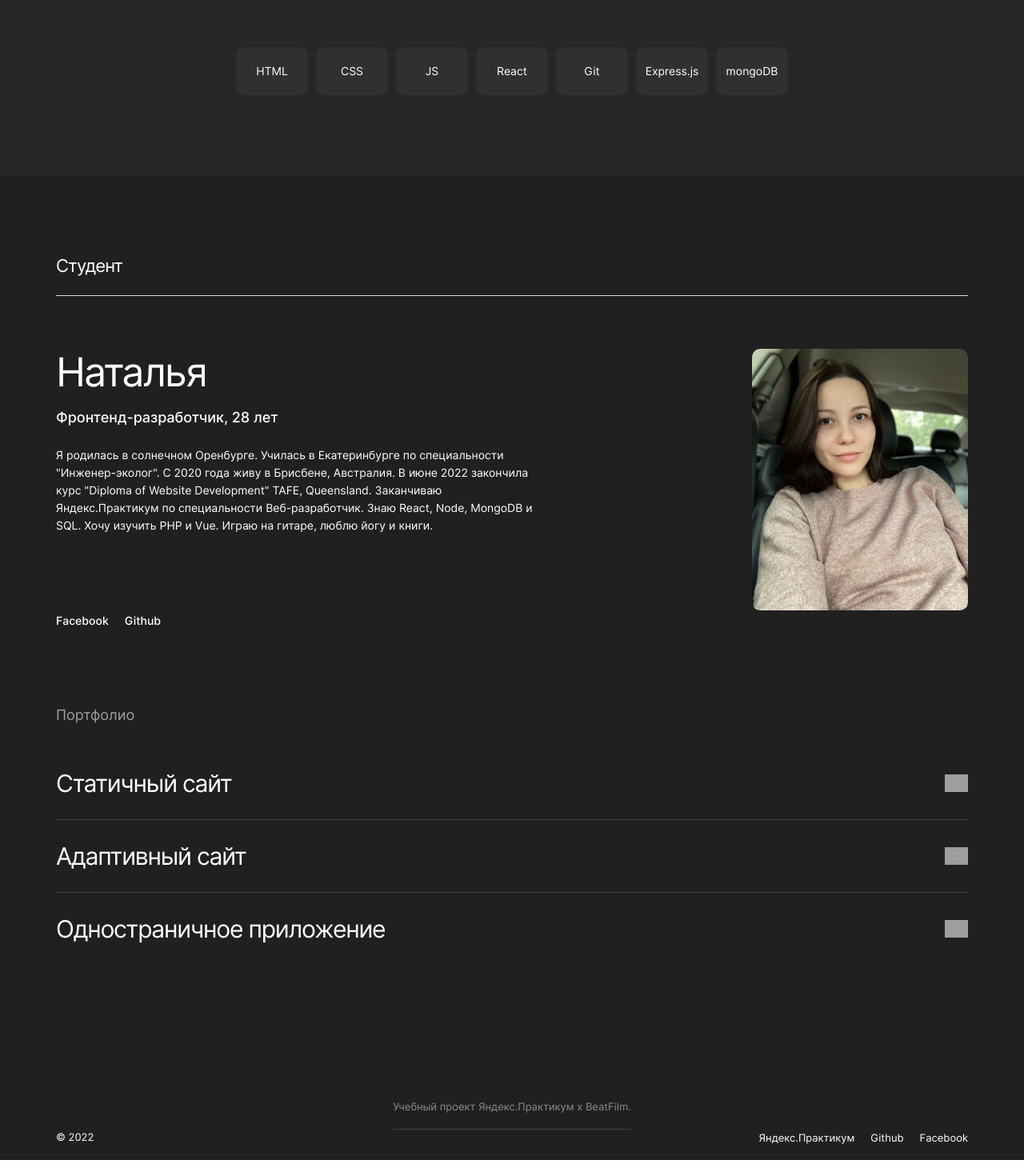
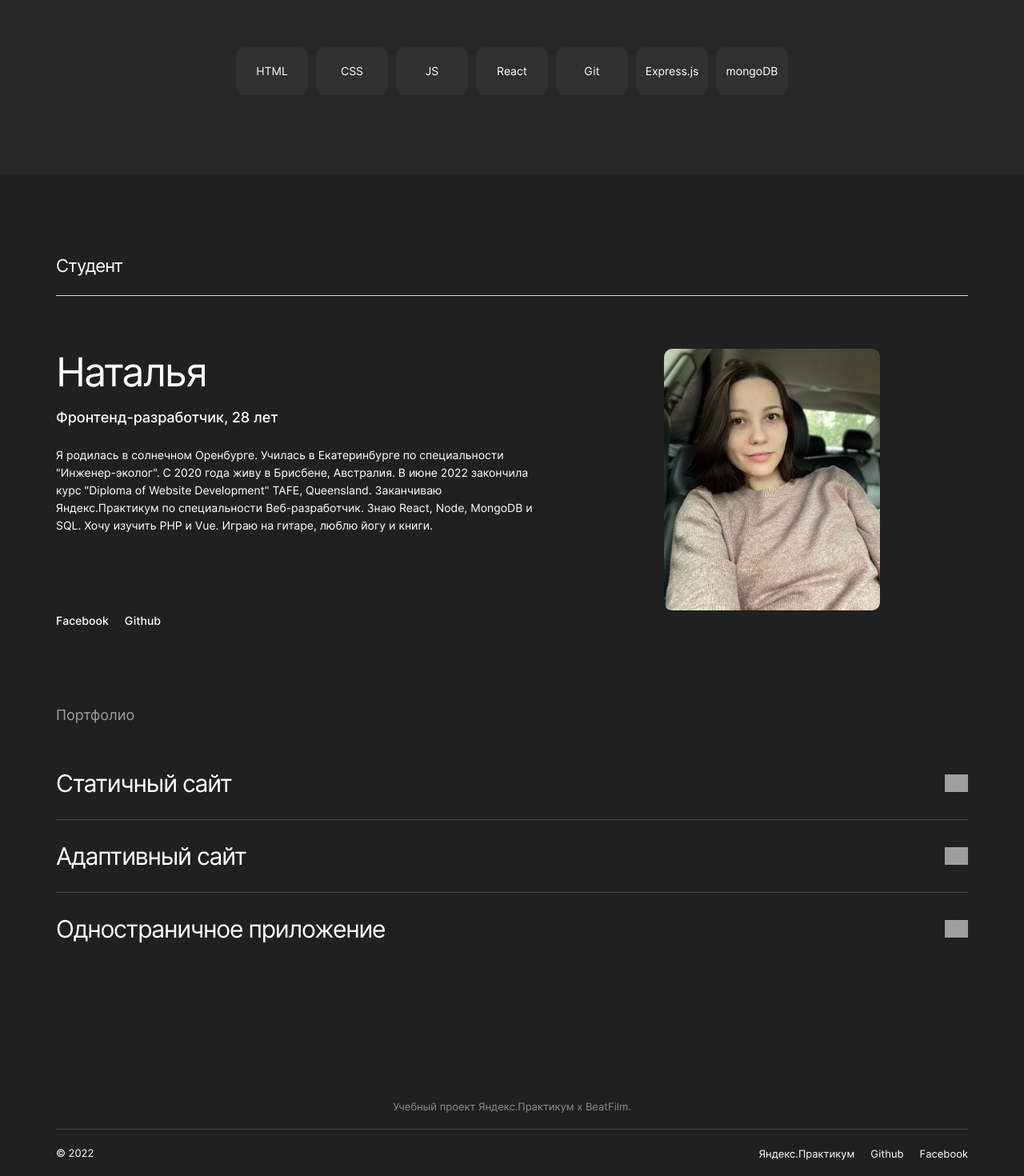
Before and after one commit to NLinkova/movies-explorer-frontend, a React (Create React App) app: page / in a window 1280 px wide. Shown: the part 1718-3188 px from the top of the page at 80% size. Built offline with nearby package versions, Linux system fonts and the light colour scheme; grey boxes are pictures that could not be loaded.

Commit message:
main done.without horiz scroll

```diff
--- a/src/components/AboutMe/AboutMe.css
+++ b/src/components/AboutMe/AboutMe.css
@@ -8,14 +8,19 @@
 .about-me__cover {
   display: flex;
   column-gap: 50px;
+  padding: 0;
+  margin: 0;
+
 }
 
 .about-me__wrapper {
   display: flex;
   flex-direction: column;
   flex-wrap: nowrap;
-  width: 100%;
+  max-width: 100%;
   color: #FFFFFF;
+  margin: 0;
+  padding: 0;
 }
 
 .about-me__title {
@@ -101,10 +106,10 @@
 .about-me__profile-photo {
   max-width: 270px;
   max-height: 327px;
-  top: 217px;
-  right: 70px;
   border-radius: 10px;
   object-fit: contain;
+  flex-basis: min-content;
+  margin: 0 auto;
 }
 
 @media screen and (max-width: 804px) {
@@ -112,10 +117,16 @@
     padding: 90px 50px;
   }
 
+  .about-me__cover {
+    align-items: flex-start;
+  }
+
   .about-me__profile-photo {
-    max-width: 255px;
+    max-width: 33vw;
+    /* max-height: 307px; */
     border-radius: 10px;
     object-fit: contain;
+    margin: 0;
   }
 
   .about-me__text-title {
--- a/src/components/Footer/Footer.css
+++ b/src/components/Footer/Footer.css
@@ -15,7 +15,7 @@
   line-height: 16px;
   text-align: center;
   box-sizing: border-box;
-  margin: 0 auto;
+  margin: 0;
 }
 
 .footer__title::after {
@@ -30,6 +30,7 @@
   display: flex;
   justify-content: space-between;
   align-items: center;
+  padding-top: 20px;
 }
 
 .footer__copyright {
```
